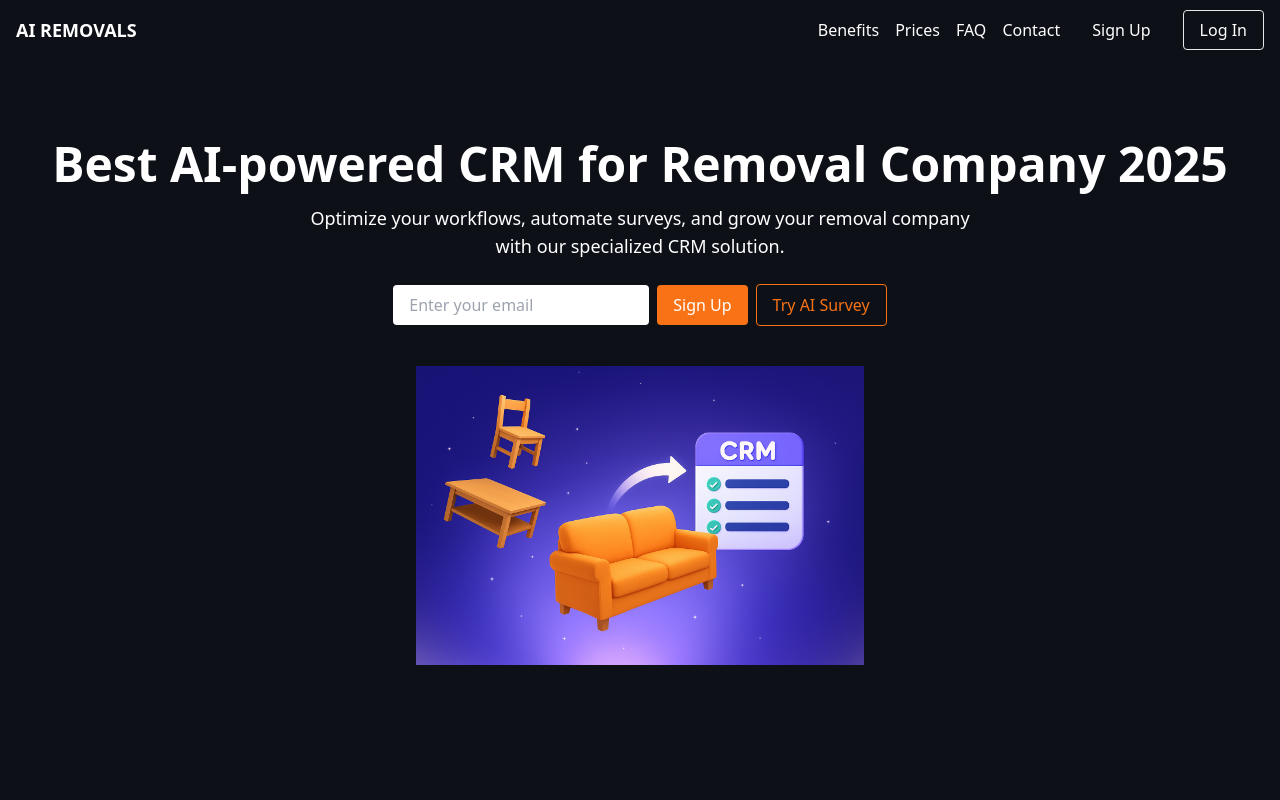
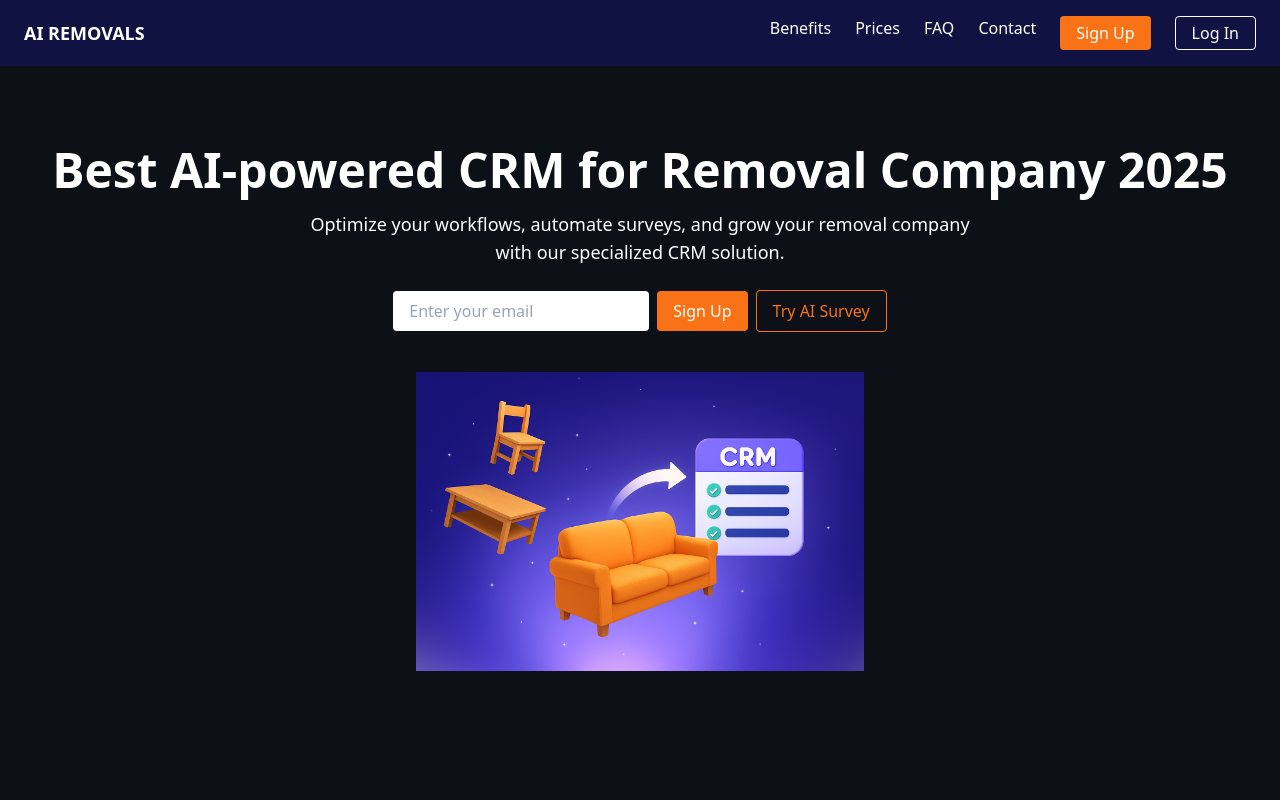
Before and after one commit to Gullmegler/mitt-prosjekt, a React (Create React App) app: page / in a window 1280 px wide. Shown: the top 800 px of the page. Built offline with nearby package versions, Linux system fonts and the light colour scheme.

Commit message:
Update Navbar.jsx

```diff
--- a/src/components/Navbar.jsx
+++ b/src/components/Navbar.jsx
@@ -2,15 +2,15 @@ import React from "react";
 
 export default function Navbar() {
   return (
-    <nav className="flex justify-between items-center p-4 bg-background text-text">
-      <a href="https://airemovals.co.uk" className="font-bold text-lg">AI REMOVALS</a>
-      <div className="space-x-4 hidden md:block">
+    <nav className="bg-githubBlue text-white flex justify-between items-center px-6 py-4">
+      <div className="font-bold text-lg">AI REMOVALS</div>
+      <div className="space-x-6 hidden md:flex">
         <a href="#benefits" className="hover:underline">Benefits</a>
         <a href="#prices" className="hover:underline">Prices</a>
         <a href="#faq" className="hover:underline">FAQ</a>
-        <a href="#cta" className="hover:underline">Contact</a>
-        <a href="/signup" className="bg-primary text-white px-4 py-2 rounded">Sign Up</a>
-        <a href="/login" className="border border-text px-4 py-2 rounded">Log In</a>
+        <a href="#contact" className="hover:underline">Contact</a>
+        <button className="bg-orange text-white px-4 py-1 rounded">Sign Up</button>
+        <button className="border border-white px-4 py-1 rounded">Log In</button>
       </div>
     </nav>
   );
```
